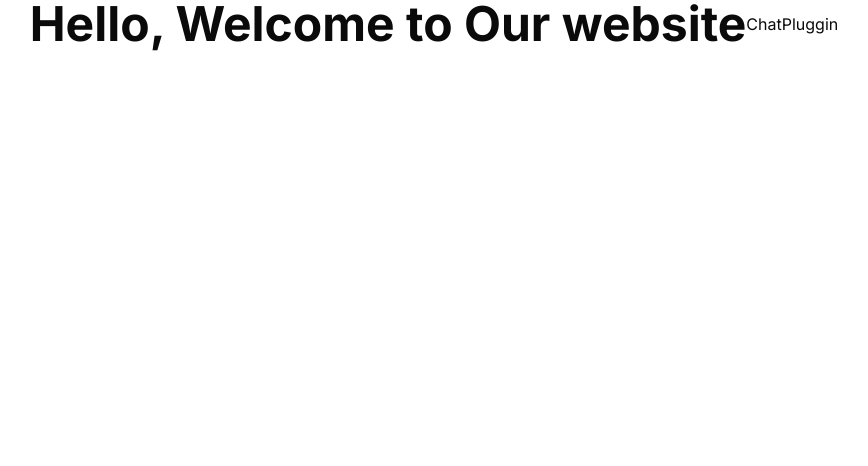
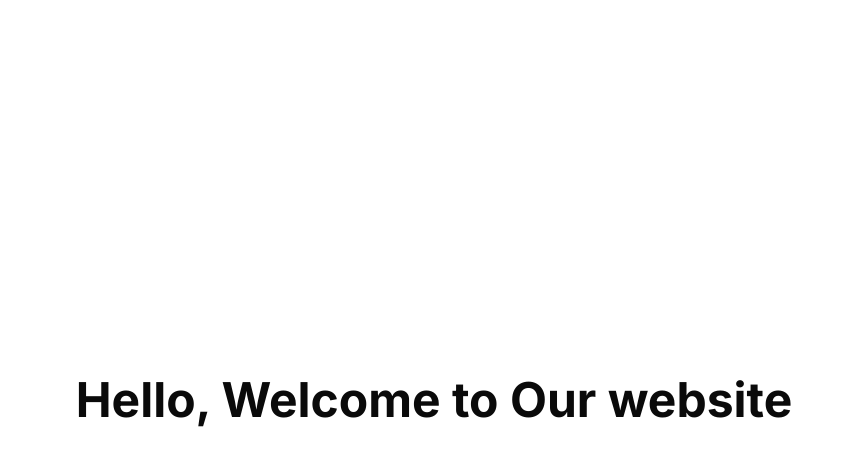
Before and after one commit to ratul544388/waffle, a Next.js app: page / in a window 1280 px wide. Shown: the top 466 px of the page, without its empty margins (206-1074 px from the left). Built offline with nearby package versions, Linux system fonts and the light colour scheme.

Commit message:
second commit

```diff
--- a/src/app/page.tsx
+++ b/src/app/page.tsx
@@ -2,7 +2,7 @@ import { ChatPluggin } from "@/components/chat-pluggin";
 
 export default function Home() {
   return (
-    <main className="flex items-center justify-center">
+    <main className="flex items-center justify-center min-h-screen">
       <h1 className="text-5xl font-bold text-center">Hello, Welcome to Our website</h1>
       <ChatPluggin/>
     </main>
--- a/src/components/chat-pluggin.tsx
+++ b/src/components/chat-pluggin.tsx
@@ -12,7 +12,7 @@ export const ChatPluggin = () => {
 
   return (
      <div>
-        ChatPluggin
+
      </div>
     );
 }
```
